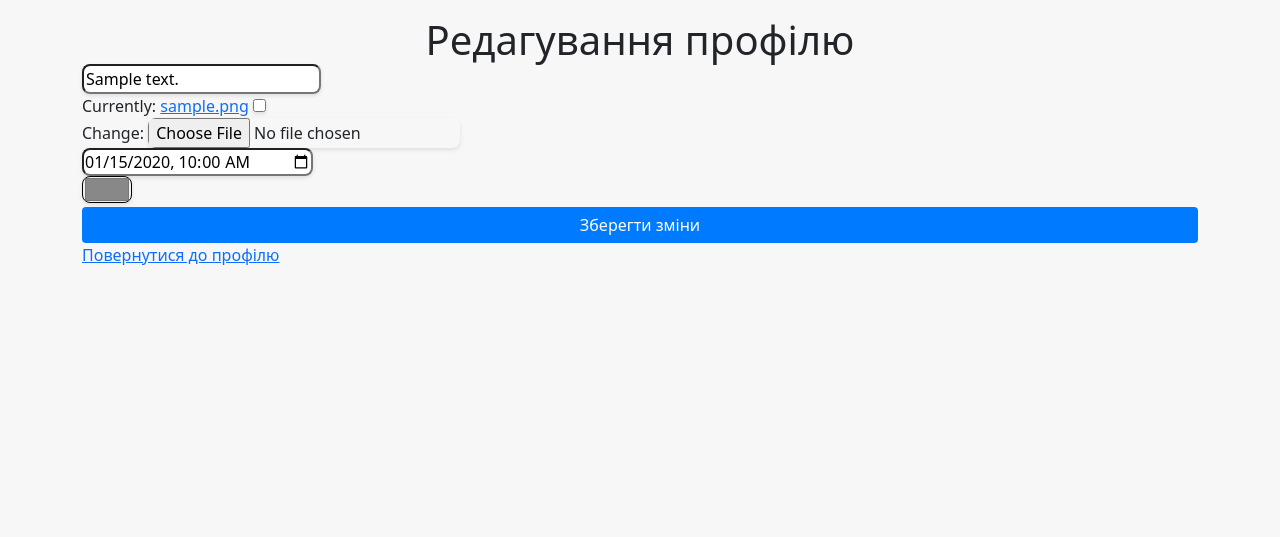
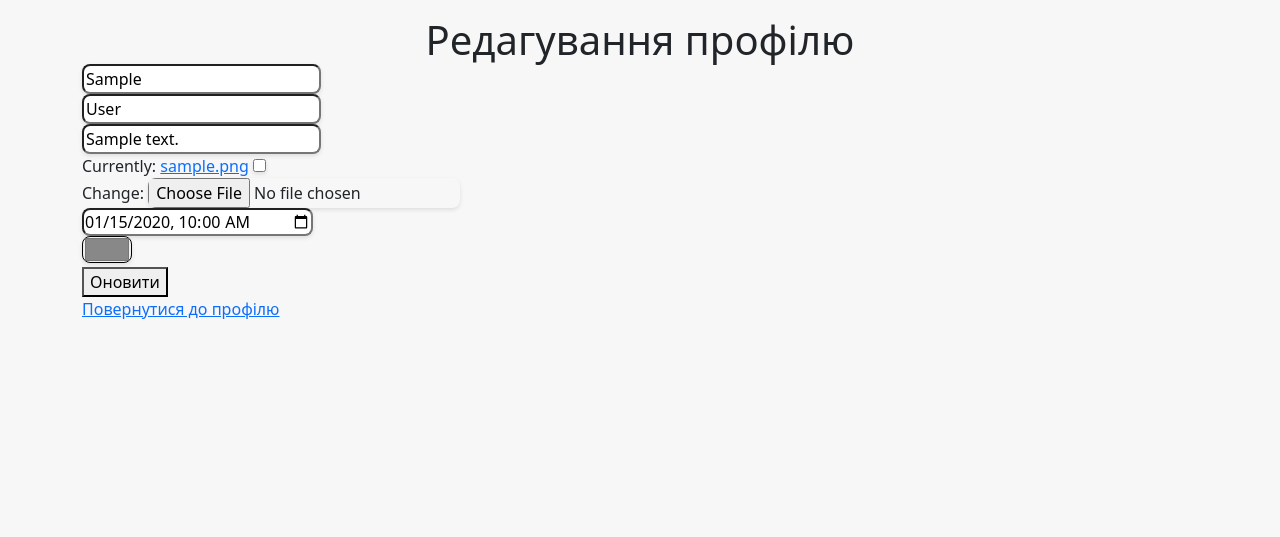
Before and after one commit to MaksonSt/to-do-app, a Django app: page /profile/update/1/ in a window 1280 px wide. Shown: the part 88-625 px from the top of the page. Run offline with Django 5.2, Linux system fonts and the light colour scheme; a user stored in the database is signed in; tables that the repository leaves empty hold one stand-in row (values such as "Sample post").

Commit message:
Add ability to change first name and last name in porfile

```diff
--- a/to_do_project/user_profile/forms.py
+++ b/to_do_project/user_profile/forms.py
@@ -22,6 +22,29 @@ class NameChangeForm(forms.ModelForm):
 
 
 
+# class UpdateProfileForm(forms.ModelForm):
+#     class Meta:
+#         model = UserProfile
+#         fields = ['bio', 'avatar', 'date_of_birth', 'background_color']
+#
+#         widgets = {
+#             'bio': forms.TextInput(attrs={'class': 'input-update-profile', 'placeholder': 'Describe yourself', 'rows': 4}),
+#             'avatar': forms.ClearableFileInput(attrs={'class': 'input-update-profile', 'placeholder': 'Image'}),
+#             'date_of_birth': forms.DateTimeInput(attrs={'type': 'datetime-local', 'class': 'input-update-profile', 'placeholder': 'Date of birth'}),
+#             'background_color': forms.TextInput(attrs={'type': 'color', 'class': 'input-update-profile'}),
+#         }
+
+
+class UserUpdateForm(forms.ModelForm):
+    class Meta:
+        model = User
+        fields = ['first_name', 'last_name']
+        widgets = {
+            'first_name': forms.TextInput(attrs={'class': 'input-new-name', 'placeholder': 'Enter new first name'}),
+            'last_name': forms.TextInput(attrs={'class': 'input-new-name', 'placeholder': 'Enter new last name'})
+        }
+
+
 class UpdateProfileForm(forms.ModelForm):
     class Meta:
         model = UserProfile
@@ -31,5 +54,5 @@ class UpdateProfileForm(forms.ModelForm):
             'bio': forms.TextInput(attrs={'class': 'input-update-profile', 'placeholder': 'Describe yourself', 'rows': 4}),
             'avatar': forms.ClearableFileInput(attrs={'class': 'input-update-profile', 'placeholder': 'Image'}),
             'date_of_birth': forms.DateTimeInput(attrs={'type': 'datetime-local', 'class': 'input-update-profile', 'placeholder': 'Date of birth'}),
-            'background_color': forms.TextInput(attrs={'type': 'color', 'class': 'input-update-profile'})
+            'background_color': forms.TextInput(attrs={'type': 'color', 'class': 'input-update-profile'}),
         }
--- a/to_do_project/user_profile/templates/userprofile/profile.html
+++ b/to_do_project/user_profile/templates/userprofile/profile.html
@@ -4,7 +4,7 @@
   <h1>Профіль користувача: {{ profile.user.name }}</h1>
 
   <div class="mb-3">
-    <p><strong>Ім'я:</strong> {{ profile.user.first_name }} {{ profile.user.last_name }}</p>
+    <p><strong>Ім'я:</strong> {{ first_name }} {{ last_name }}</p>
     <p><strong>Email:</strong> {{ profile.user.email }}</p>
   </div>
 
--- a/to_do_project/user_profile/templates/userprofile/update_profile.html
+++ b/to_do_project/user_profile/templates/userprofile/update_profile.html
@@ -3,12 +3,12 @@
 {% block content %}
   <h1>Редагування профілю</h1>
 
-  <form method="post" enctype="multipart/form-data">
+<form method="post" enctype="multipart/form-data">
     {% csrf_token %}
-    {{ form.as_p }}
+    {{ form1.as_p }}
+    {{ form2.as_p }}
+    <button type="submit">Оновити</button>
+</form>
 
-    <button type="submit" class="btn btn-primary">Зберегти зміни</button>
-  </form>
-
-  <a href="{% url 'user_profile:profile_detail' form.instance.pk %}">Повернутися до профілю</a>
+  <a href="{% url 'user_profile:profile_detail' profile.pk %}">Повернутися до профілю</a>
 {% endblock %}
--- a/to_do_project/user_profile/urls.py
+++ b/to_do_project/user_profile/urls.py
@@ -5,5 +5,5 @@ from .views import UserProfileDetailView, UserProfileUpdateView
 app_name = "user_profile"
 urlpatterns = [
     path('<int:pk>/', UserProfileDetailView.as_view(), name='profile_detail'),
-    path('update/<int:pk>/', UserProfileUpdateView.as_view(template_name='userprofile/update_profile.html'), name='profile_edit')
+    path('update/<int:pk>/', UserProfileUpdateView.as_view(), name='profile_edit')
 ]
--- a/to_do_project/user_profile/views.py
+++ b/to_do_project/user_profile/views.py
@@ -1,11 +1,13 @@
 from django.shortcuts import render, redirect
+from django.utils.html import conditional_escape
+
 from .forms import NameChangeForm
 from django.contrib.auth import get_user_model
 from django.contrib import messages
-from django.views.generic import DetailView, UpdateView
+from django.views.generic import DetailView, UpdateView, ListView, View
 from .models import UserProfile
 from django.urls import reverse
-from .forms import UpdateProfileForm
+from .forms import UpdateProfileForm, UserUpdateForm
 
 User = get_user_model()
 
@@ -16,13 +18,35 @@ class UserProfileDetailView(DetailView):
     context_object_name = 'profile'
 
 
+    def get_context_data(self, **kwargs):
+        context = super().get_context_data(**kwargs)
+        user = self.request.user
+        if user.is_authenticated:
+            first_name = user.first_name or ''
+            last_name = user.last_name or ''
+            context["first_name"] = first_name
+            context["last_name"] = last_name
+        return context
 
-class UserProfileUpdateView(UpdateView):
-    model = UserProfile
-    form_class = UpdateProfileForm
 
-    def get_success_url(self):
-        return reverse('user_profile:profile_detail', kwargs={'pk': self.object.pk})
+
+class UserProfileUpdateView(View):
+    def get(self, request, pk):
+        form1 = UserUpdateForm(instance=request.user)
+        form2 = UpdateProfileForm(instance=request.user.userprofile)
+        profile = request.user.userprofile
+        return render(request, 'userprofile/update_profile.html', {'form1': form1, 'form2': form2, 'profile': profile})
+
+    def post(self, request, pk):
+        form1 = UserUpdateForm(request.POST, instance=request.user)
+        form2 = UpdateProfileForm(request.POST, request.FILES, instance=request.user.userprofile)
+        if form1.is_valid() and form2.is_valid():
+            form1.save()
+            form2.save()
+            return redirect('user_profile:profile_detail', pk=pk)
+
+        return render(request, 'userprofile/update_profile.html', {'form1': form1, 'form2': form2})
+
 
 # def change_name(request):
 #     user = request.user
```
